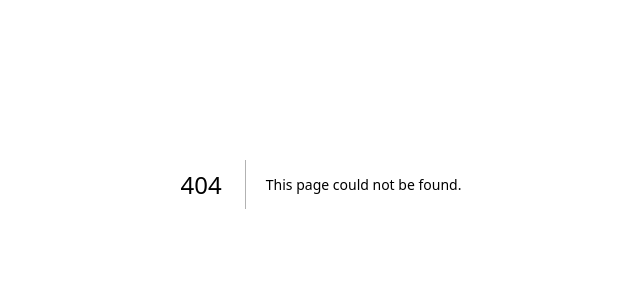
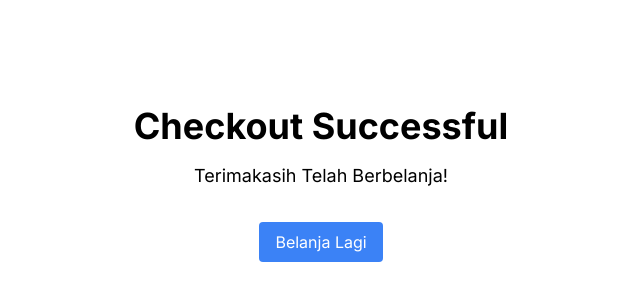
Before and after one commit to almaasrh99/e-commerce, a Next.js app: page /checkout in a window 1280 px wide. Before the commit this address had no page. Shown: the part 216-516 px from the top of the page, without its empty margins (319-959 px from the left). Built offline with nearby package versions, Linux system fonts and the light colour scheme.

Commit message:
add chekout page

```diff
--- a/package.json
+++ b/package.json
@@ -9,6 +9,7 @@
     "lint": "next lint"
   },
   "dependencies": {
+    "framer-motion": "^11.1.9",
     "localforage": "^1.10.0",
     "next": "14.2.3",
     "react": "^18",
--- a/src/app/cart/page.tsx
+++ b/src/app/cart/page.tsx
@@ -5,27 +5,27 @@ import { useState, useEffect } from 'react';
 
 const fetcher = (url: string) => fetch(url).then((res) => res.json());
 
-interface Props {
-    query: string;
-}
+// interface Props {
+//     query: string;
+// }
 
 interface Product {
     id: number;
     price: number;
   }
 
-export default function CartPage({query}: Props) {
+export default function CartPage() {
     const [subtotal, setSubtotal] = useState(0);
     const [cart, setCart] = useState([]);
-    const { data:allProducts, error } = useSWR(`https://fakestoreapi.com/carts?${query}`,fetcher);
+    const { data: allProducts, error } = useSWR(`https://fakestoreapi.com/products/?${Object.keys(cart).map((product: any) => product.id)}`, fetcher);
 
     useEffect(() => {
-            const storedCart = localStorage.getItem('cart');
-            if (storedCart) {
-                setCart(JSON.parse(storedCart));
-            }
+        const storedCart = localStorage.getItem('cart');
+        if (storedCart) {
+            setCart(JSON.parse(storedCart) || []);
+        }
+    }, []);
 
-        }, []);
 
         useEffect(() => {
             if (allProducts && cart.length > 0) {
@@ -37,7 +37,6 @@ export default function CartPage({query}: Props) {
                 setSubtotal(totalSubtotal);
             }
         }, [allProducts, cart]);
-
 
 
     if (error) return <div>Error: {error.message}</div>;
@@ -67,6 +66,8 @@ export default function CartPage({query}: Props) {
         window.location.href = '/checkout';
     };
 
+    console.log(allProducts);
+
     return (
         <div className="container mx-auto p-4">
             <h1 className="text-2xl font-bold mb-4">Cart</h1>
@@ -82,11 +83,11 @@ export default function CartPage({query}: Props) {
                 ))}
             </div>
 
-            <div className="mt-4">
-                <p className="text-lg font-bold">Total: Rp {subtotal}</p>
+            <div className="fixed bottom-0 left-0 right-0 bg-white p-6 flex justify-between items-center shadow-[0_35px_60px_-15px_rgba(0,0,0,0.8)]">
+                <p className="text-xl font-bold">Total: Rp {subtotal}</p>
                 <button
                     onClick={handleCheckout}
-                    className="mt-4 bg-blue-500 hover:bg-blue-600 text-white font-bold py-2 px-4 rounded"
+                    className="bg-blue-500 w-64 hover:bg-blue-600 text-white font-bold py-2 px-4 rounded"
                 >
                     Checkout
                 </button>
--- /dev/null
+++ b/src/app/checkout/page.tsx
@@ -0,0 +1,53 @@
+"use client"
+
+import { useEffect } from 'react';
+import { useRouter } from 'next/navigation';
+import { motion } from 'framer-motion';
+
+const Checkout = () => {
+  const router = useRouter();
+
+  useEffect(() => {
+    localStorage.removeItem('cart');
+  }, []);
+
+
+
+return (
+    <motion.div
+        className="flex flex-col items-center justify-center h-screen"
+        initial={{ opacity: 0 }}
+        animate={{ opacity: 1 }}
+        exit={{ opacity: 0 }}
+        transition={{ duration: 0.5 }}
+    >
+        <motion.h1
+            className="text-4xl font-bold mb-4"
+            initial={{ y: -50, opacity: 0 }}
+            animate={{ y: 0, opacity: 1 }}
+            transition={{ delay: 0.2, duration: 0.5 }}
+        >
+            Checkout Successful
+        </motion.h1>
+        <motion.p
+            className="text-lg mb-8"
+            initial={{ y: -50, opacity: 0 }}
+            animate={{ y: 0, opacity: 1 }}
+            transition={{ delay: 0.4, duration: 0.5 }}
+        >
+            Terimakasih Telah Berbelanja!
+        </motion.p>
+        <motion.button
+            className="px-4 py-2 bg-blue-500 text-white rounded hover:bg-blue-600"
+            onClick={() => router.push('/products')}
+            initial={{ y: -50, opacity: 0 }}
+            animate={{ y: 0, opacity: 1 }}
+            transition={{ delay: 0.6, duration: 0.5 }}
+        >
+           Belanja Lagi
+        </motion.button>
+    </motion.div>
+);
+};
+
+export default Checkout;
--- a/src/app/layout.tsx
+++ b/src/app/layout.tsx
@@ -16,12 +16,16 @@ export default function RootLayout({
 }>) {
   return (
     <html lang="en">
-      <body className={inter.className}>{children}</body>
+      <head>
       <link
       rel="stylesheet"
       type="text/css"
       href="https://stackpath.bootstrapcdn.com/font-awesome/4.7.0/css/font-awesome.min.css"
     />
+      </head>
+
+      <body className={inter.className}>{children}</body>
+
     </html>
   );
 }
--- a/src/app/login/page.tsx
+++ b/src/app/login/page.tsx
@@ -20,6 +20,7 @@ const handleSubmit = async (event: { preventDefault: () => void; }) => {
 
     }
     localStorage.setItem("loggedIn", "true");
+    localStorage.setItem('email', email);
     router.push("/products");
 };
 
--- a/src/app/products/page.tsx
+++ b/src/app/products/page.tsx
@@ -12,15 +12,17 @@ interface Props {
 
 export default function Products ({query} :Props) {
   const [email, setEmail] = useState("");
+  const [isLoggedIn, setIsLoggedIn] = useState(false);
   const { data ,error } = useSWR(`https://fakestoreapi.com/products/?limit=12&search=${query}`,fetcher);
   const [cart, setCart] = useState({});
   const router = useRouter();
-  const [isLoggedIn, setIsLoggedIn] = useState(false);
+
 
   useEffect(() => {
     // Melakukan pengecekan apakah user sudah login atau belum
     const loggedIn = typeof window !== "undefined" && localStorage.getItem("loggedIn");
     const storedEmail = typeof window !== "undefined" && localStorage.getItem("email");
+
 
     if (!loggedIn) {
       // Jika user tidak melakukan login dialihkan ke halaman login
@@ -28,12 +30,21 @@ export default function Products ({query} :Props) {
       router.push("/login");
     } else {
       setIsLoggedIn(true);
+      setEmail(storedEmail || "");
     }
 
   }, []);
 
+  useEffect(() => {
+   // Mengambil data cart dari local storage saat memuat halaman
+    const storedCart = localStorage.getItem('cart');
+    if (storedCart) {
+      setCart(JSON.parse(storedCart));
+    }
+  }, []);
+
   const handleLogout = () => {
-    //Logout mengahpus data login di local storage
+    //Logout menghapus data login di local storage
     localStorage.removeItem("loggedIn");
     //Redirect ke halaman login
     router.push("/login");
@@ -44,7 +55,7 @@ export default function Products ({query} :Props) {
   }
 
   const handleAddToCart = (product: any) => {
-    const newCart: { [key: string]: number } = {...cart };
+    const newCart: { [key: string]: number } = { ...cart };
     if (newCart[product.id]) {
       newCart[product.id] += 1;
     } else {
@@ -53,6 +64,7 @@ export default function Products ({query} :Props) {
     setCart(newCart);
     localStorage.setItem('cart', JSON.stringify(newCart));
   };
+
 
   if (error) return <div>Error: {error.message}</div>;
   if (!data) return <div className="flex justify-center items-center">
@@ -74,6 +86,8 @@ export default function Products ({query} :Props) {
   </svg>
   <span className="p-4 text-slate-900">Sedang memuat...</span>
 </div>;
+
+console.log(data);
 
 return (
   <div>
@@ -108,10 +122,10 @@ return (
     </nav>
     <div className="p-8 flex flex-col justify-center items-center">
 
-      <h1 className="mt-20 flex text-2xl font-bold">Products</h1>
-      <h2 className="m-4 font-bold p-4">
+      <h1 className="mt-20 flex text-2xl font-bold">Daftar Products</h1>
+      <h2 className="m-2 font-bold p-4">
         Selamat datang{" "}
-        <span className="font-semibold italic text-blue-600">
+        <span className="font-semibold italic text-xl text-emerald-600">
           {isLoggedIn && email ? ` ${email}` : ""}
         </span>
       </h2>
@@ -143,14 +157,3 @@ return (
   </div>
 );
 };
-
-const addToCart = (product: any) => {
-  const cart = localStorage.getItem('cart');
-  if (cart) {
-    const cartProducts = JSON.parse(cart);
-    cartProducts.push(product);
-    localStorage.setItem('cart', JSON.stringify(cartProducts));
-  } else {
-    localStorage.setItem('cart', JSON.stringify([product]));
-  }
-};
```
Also changed, not shown: 1 other file (tests, documents, lock files or other folders).
